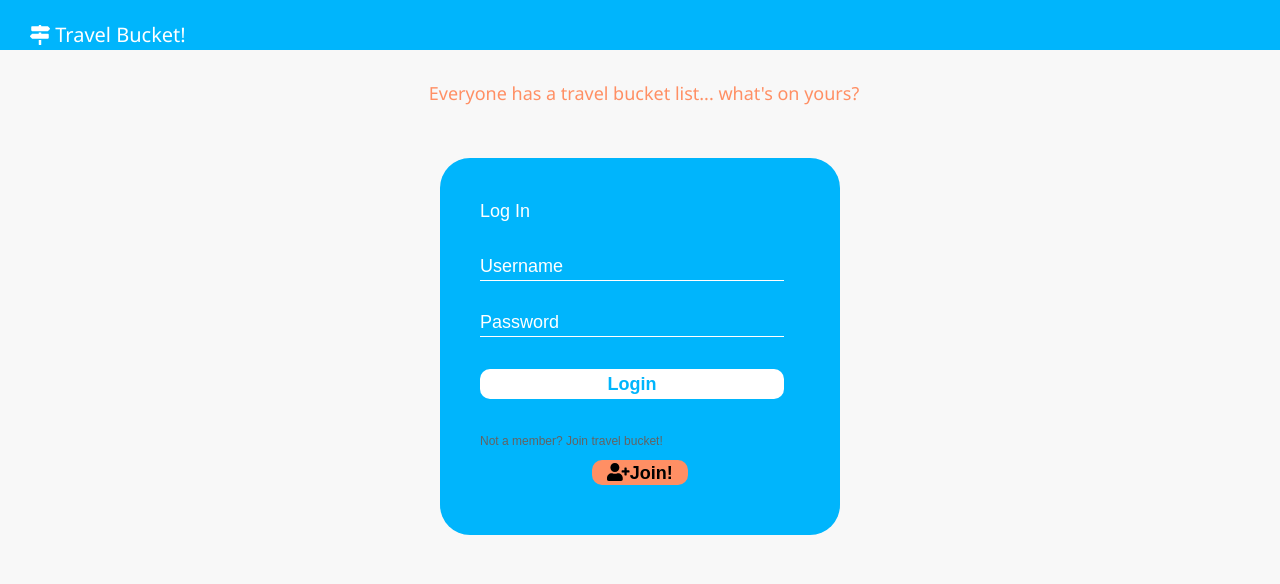
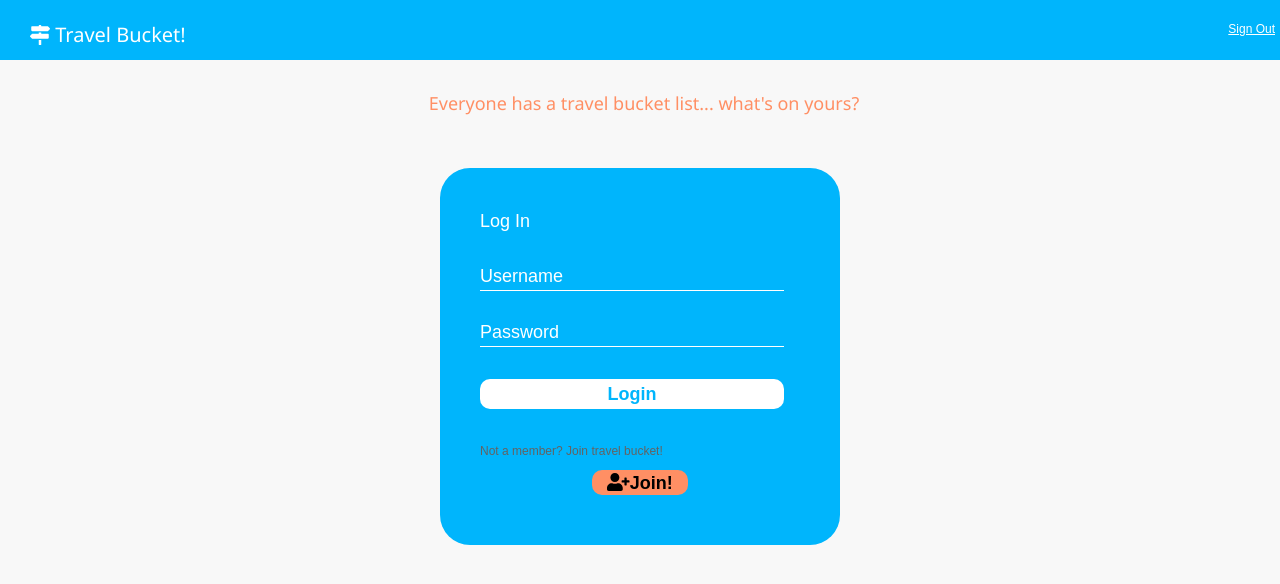
Before and after one commit to mikedolan03/travelbucket, a website: page public/index.html in a window 1280 px wide. Drawn offline with nearby package versions, Linux system fonts and the light colour scheme.

Commit message:
added sign out link - not finished

```diff
--- a/public/client.js
+++ b/public/client.js
@@ -62,6 +62,8 @@ function main() {
 		$('.user-list-section').removeClass('hide');
 		$('.join-form-section').addClass('hide');
 		$('.list-set').html(" ");
+
+		$('.bucklist-title').html(`Hi ${userBucketList.user.firstName}, here is your Bucket List`);
 
 		$('.add-form').html('');
 		$('.add-form').html(`
--- a/public/index.html
+++ b/public/index.html
@@ -17,6 +17,7 @@
 </head>
   <body class="front-page-background">
     <header role="banner" class="blue-background title-box">
+      <div class="logOut-button smaller-text"><a href=" ">Sign Out</a></div>
       <h1><i class="fas fa-map-signs"></i>  Travel Bucket!</h1>
     </header>
     <main role="main">
@@ -101,7 +102,7 @@
     <section class="user-list-section hide">
       <div class="row">
         <div class="col-6">
-            <h2>User's Bucket list</h2>
+            <h2 class="bucklist-title">User's Bucket list</h2>
         </div>
         <div class="col-6">
           <form name="add-form" class="add-form">
--- a/public/main.css
+++ b/public/main.css
@@ -164,11 +164,17 @@ body {
 }
 
 .title-box {
-	height: 50px;
+	height: 60px;
 	color: white;
 	margin: 0px;
 	padding-left: 30px;
 	padding-top: 10px;
+}
+
+.logOut-button {
+  float:  right;
+  margin-right:   5px;
+  padding-top: 10px;
 }
 
 .big-headers {
```
